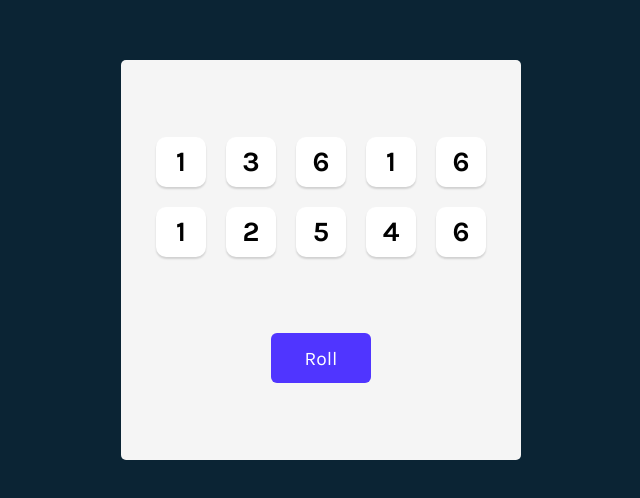
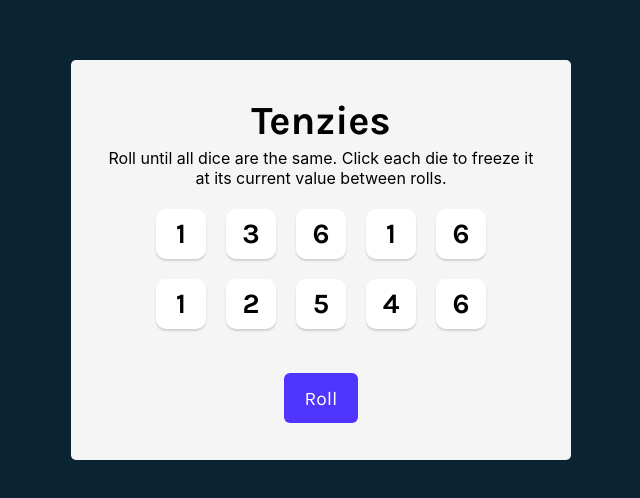
Before and after one commit to Mablizza/Tenzies_React, a React (Vite) app: page / in a window 1280 px wide. Shown: the part 140-638 px from the top of the page, without its empty margins (319-959 px from the left). Built offline with nearby package versions, Linux system fonts and the light colour scheme.

Commit message:
Finalizing Commits
Celebration confetti on Game Won and Resett Game Button Re-Render Conditionally

```diff
--- a/package.json
+++ b/package.json
@@ -11,6 +11,7 @@
   },
   "dependencies": {
     "react": "^19.0.0",
+    "react-confetti": "^6.2.2",
     "react-dom": "^19.0.0"
   },
   "devDependencies": {
--- a/src/App.jsx
+++ b/src/App.jsx
@@ -1,10 +1,14 @@
 import { useState } from "react"
 import Die from "./Die"
 import { nanoid } from "nanoid"
+import Confetti from 'react-confetti'
 
 export default function App() {
 
   const [dice, setDice] = useState(generateAllNewDice())
+
+  const gameWon = dice.every(die => die.isHeld) &&
+                  dice.every(die => die.value === dice[0].value)
 
   function generateAllNewDice() {
       return new Array(10)
@@ -17,15 +21,18 @@ export default function App() {
     }
 
   function rollDice() {
+    if (!gameWon) {
         setDice(oldDice => oldDice.map(die =>
             die.isHeld ?
                 die :
                 { ...die, value: Math.ceil(Math.random() * 6) }
         ))
+    } else {
+        setDice(generateAllNewDice())
+        }
     }
 
   function hold(id) {
-    // console.log(id)
     setDice(prevDice => prevDice.map( (die) => {
       return die.id == id ? { ...die, isHeld: !die.isHeld } : { ...die }
     }))
@@ -43,10 +50,15 @@ const diceElements = dice.map(dieObj => (
 
   return (
       <main>
+        <h1 className="title">Tenzies</h1>
+        <p className="instructions">Roll until all dice are the same. Click each die to freeze it at its current value between rolls.</p>
         <div className="dice-container">
             {diceElements}
         </div>
-          <button className="roll-dice" onClick={rollDice}>Roll</button>
+        <button className="roll-dice" onClick={rollDice}>
+            {gameWon ? "New Game" : "Roll"}
+        </button>
+        {gameWon && <Confetti/>}
       </main>
   )
 }
--- a/src/index.css
+++ b/src/index.css
@@ -18,10 +18,11 @@ div#root {
   height: 100%;
   width: 100%;
   max-height: 400px;
-  max-width: 400px;
+  max-width: 500px;
 }
 
 main {
+  padding: 2rem;
   background-color: #F5F5F5;
   height: 100%;
   border-radius: 5px;
@@ -31,10 +32,23 @@ main {
   align-items: center;
 }
 
+.title {
+  font-size: 40px;
+  margin: 0;
+}
+
+.instructions {
+  font-family: 'Inter', sans-serif;
+  font-weight: 400;
+  margin-top: 0;
+  text-align: center;
+}
+
 .dice-container {
   display: grid;
   grid-template: auto auto / repeat(5, 1fr);
   gap: 20px;
+  margin-bottom: 40px;
 }
 
 button {
@@ -55,7 +69,9 @@ button {
 
 button.roll-dice {
   height: 50px;
-  width: 100px;
+  white-space: nowrap;
+  width: auto;
+  padding: 6px 21px;
   border: none;
   border-radius: 6px;
   background-color: #5035FF;
```
Also changed, not shown: 1 other file (tests, documents, lock files or other folders). Lines whose indentation alone changed are shown as unchanged.
